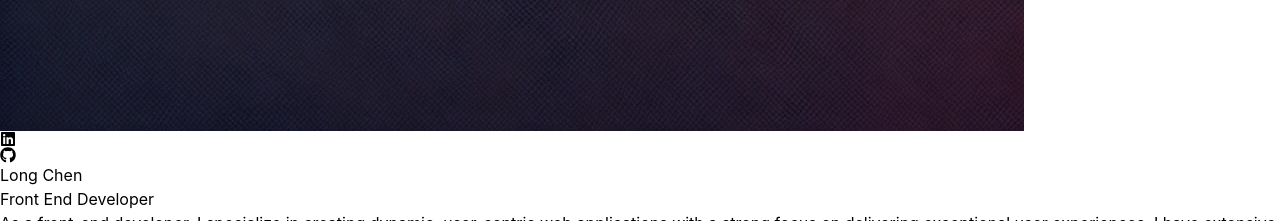
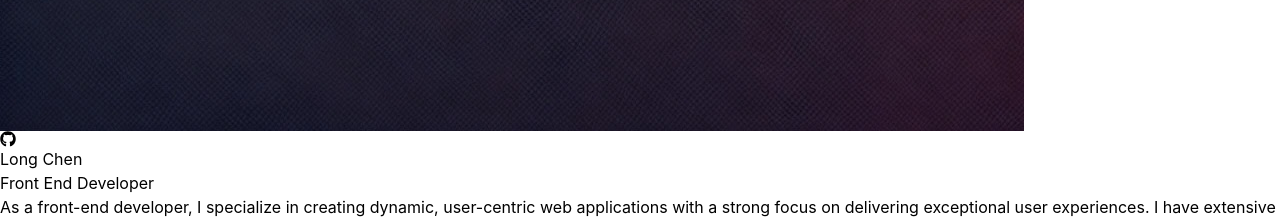
Before and after one commit to LLLongA/Long_Profile, a React (Vite) app: page / in a window 1280 px wide. Shown: the part 893-1114 px from the top of the page. Built offline with nearby package versions, Linux system fonts and the light colour scheme; a web font is replaced by a local one.

Commit message:
add the relative link into Navbar

```diff
--- a/src/components/Navbar.jsx
+++ b/src/components/Navbar.jsx
@@ -9,8 +9,12 @@ const Navbar = () => {
         <img className="mx-2 w-10" src={logo} alt="logo" />
       </div>
       <div className="m-8 flex items-center gap-4 text-2xl ">
-        <FaLinkedin />
-        <FaGithub src="https://github.com/LLLongA" />
+        {/* <a href="">
+          <FaLinkedin />
+        </a> */}
+        <a href="https://github.com/LLLongA">
+          <FaGithub />
+        </a>
       </div>
     </nav>
   );
```
